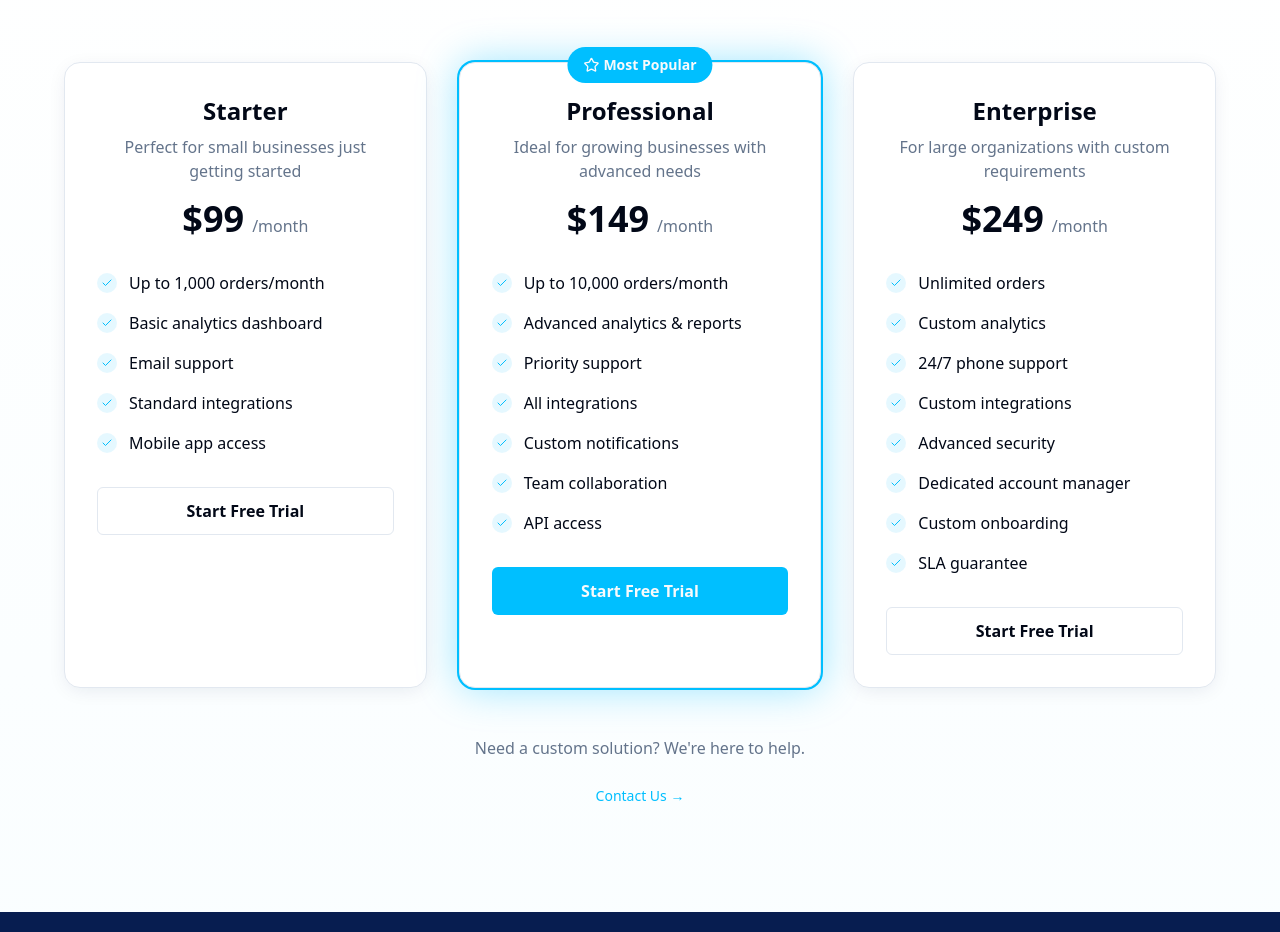
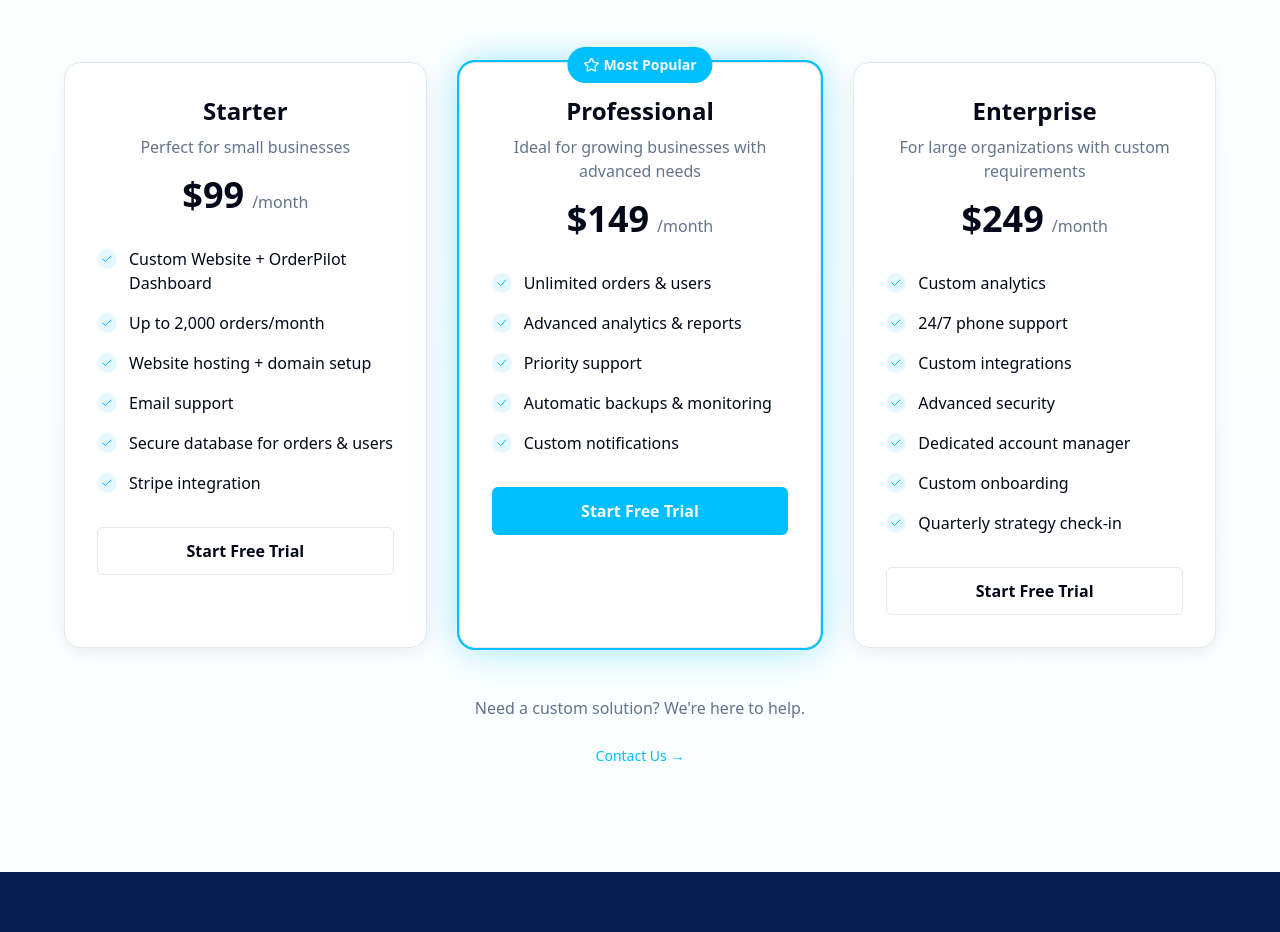
Before and after one commit to Justyboy/orderpilotwebsite, a React (Vite) app: page / in a window 1280 px wide. Shown: the part 4460-5392 px from the top of the page. Built offline with nearby package versions, Linux system fonts and the light colour scheme.

Commit message:
pricing update

```diff
--- a/src/components/Pricing.tsx
+++ b/src/components/Pricing.tsx
@@ -6,13 +6,14 @@ const plans = [
   {
     name: "Starter",
     price: 99,
-    description: "Perfect for small businesses just getting started",
+    description: "Perfect for small businesses",
     features: [
-      "Up to 1,000 orders/month",
-      "Basic analytics dashboard",
+      "Custom Website + OrderPilot Dashboard",
+      "Up to 2,000 orders/month",
+      "Website hosting + domain setup",
       "Email support",
-      "Standard integrations",
-      "Mobile app access"
+      "Secure database for orders & users",
+      "Stripe integration"
     ],
     popular: false
   },
@@ -21,13 +22,12 @@ const plans = [
     price: 149,
     description: "Ideal for growing businesses with advanced needs",
     features: [
-      "Up to 10,000 orders/month",
+      "Unlimited orders & users",
       "Advanced analytics & reports",
       "Priority support",
-      "All integrations",
-      "Custom notifications",
-      "Team collaboration",
-      "API access"
+      "Automatic backups & monitoring",
+      "Custom notifications"
+
     ],
     popular: true
   },
@@ -36,14 +36,14 @@ const plans = [
     price: 249,
     description: "For large organizations with custom requirements",
     features: [
-      "Unlimited orders",
+
       "Custom analytics",
       "24/7 phone support",
       "Custom integrations",
       "Advanced security",
       "Dedicated account manager",
       "Custom onboarding",
-      "SLA guarantee"
+      "Quarterly strategy check-in"
     ],
     popular: false
   }
```
